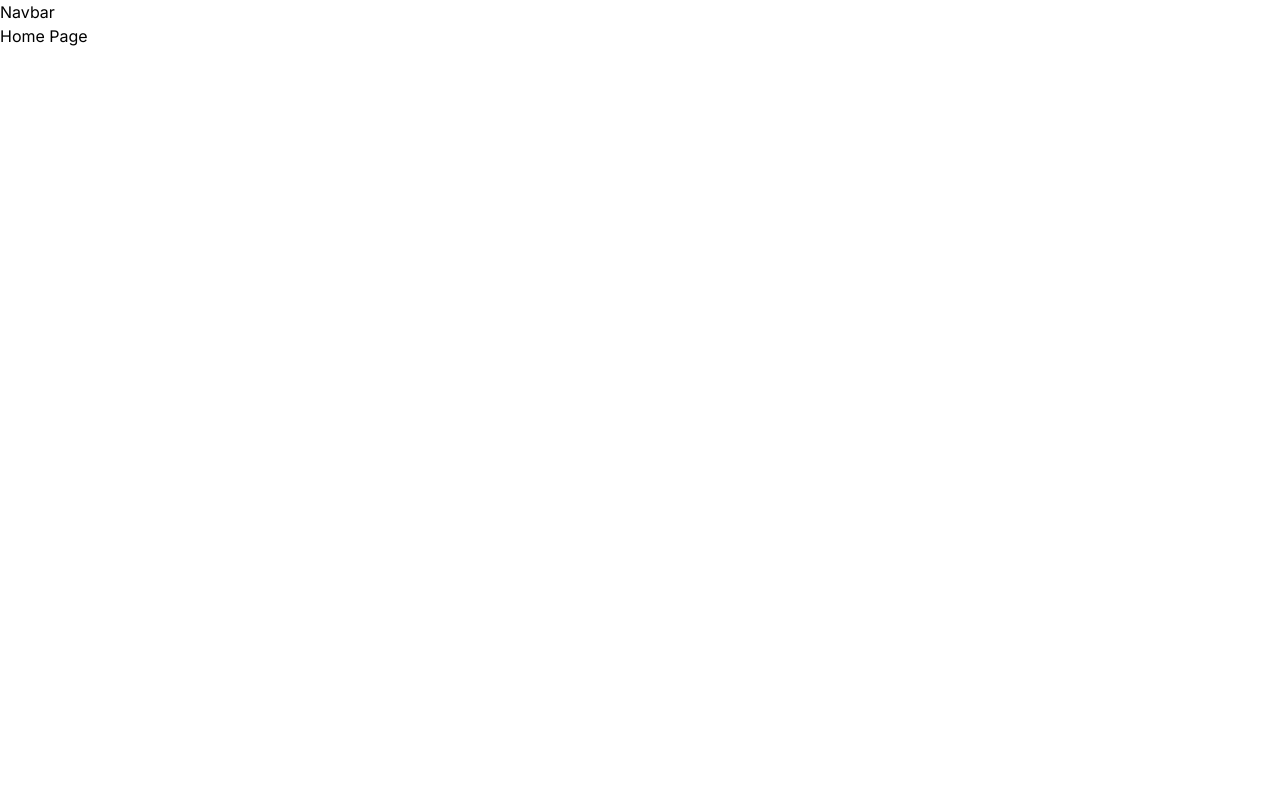
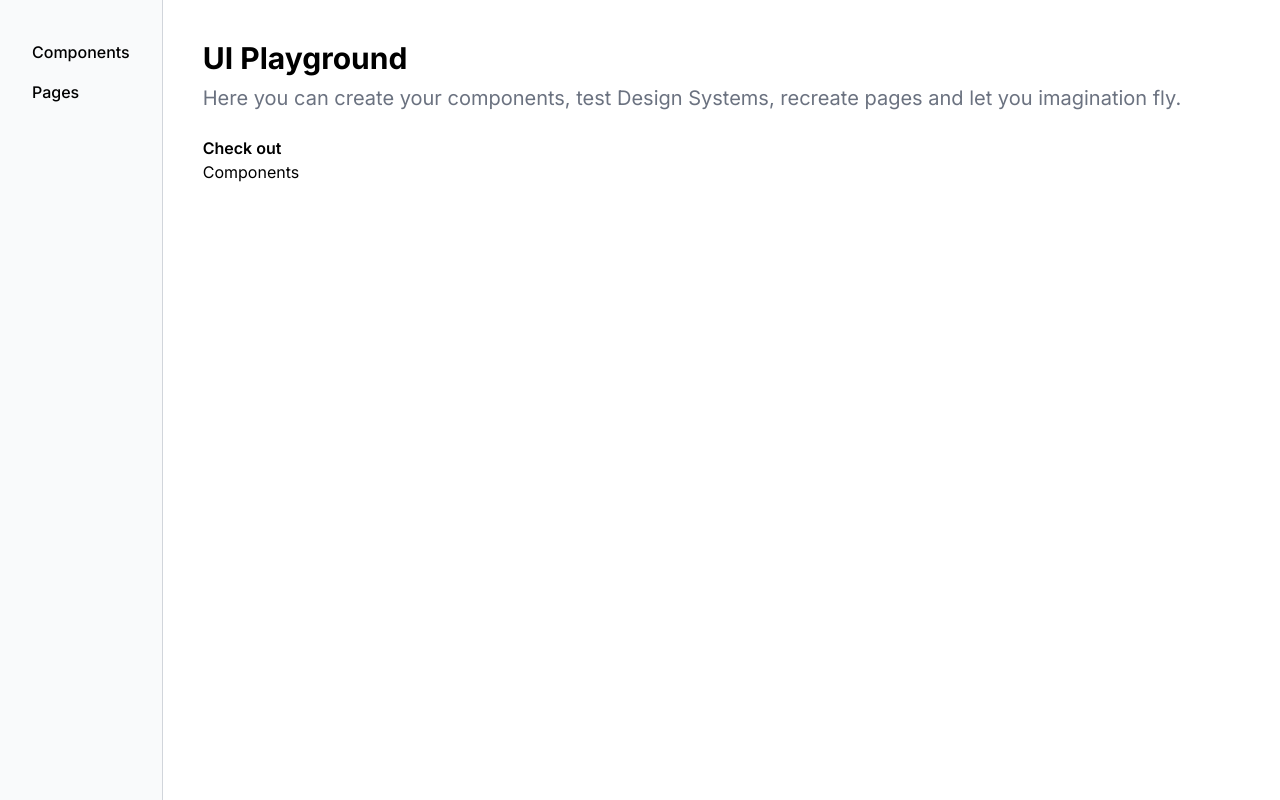
Before and after one commit to eric-figueira/ui-playground, a React (Vite) app: page / in a window 1280 px wide. Built offline with nearby package versions, Linux system fonts and the light colour scheme.

Commit message:
wip: create sidebar

```diff
--- a/src/components/layout.tsx
+++ b/src/components/layout.tsx
@@ -1,10 +1,11 @@
 import { Outlet } from "react-router-dom";
+import { SideBar } from "./sidebar";
 
 export function Layout() {
   return (
-    <div>
-      <aside>Navbar</aside>
-      <main>
+    <div className="flex">
+      <SideBar />
+      <main className="p-10">
         <Outlet />
       </main>
     </div>
--- /dev/null
+++ b/src/components/sidebar.tsx
@@ -0,0 +1,10 @@
+export function SideBar() {
+  return (
+    <aside className="bg-gray-50 border-r border-gray-300 py-10 px-8 w-fit h-screen">
+      <div className="space-y-4">
+        <span className="font-medium block">Components</span>
+        <span className="font-medium block">Pages</span>
+      </div>
+    </aside>
+  )
+}
--- a/src/routes/home.tsx
+++ b/src/routes/home.tsx
@@ -1,5 +1,15 @@
 export function Home() {
   return (
-    <h1>Home Page</h1>
+    <div className="space-y-6">
+      <div className="space-y-2">
+        <h1 className="font-bold text-3xl">UI Playground</h1>
+        <h2 className="text-xl text-gray-500">Here you can create your components, test Design Systems, recreate pages and let you imagination fly.</h2>
+      </div>
+
+      <div>
+        <h3 className="font-semibold text-md">Check out</h3>
+        <a href="/components">Components</a>
+      </div>
+    </div>
   )
 }
```
